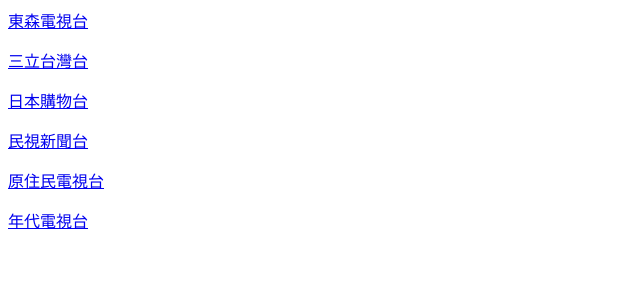
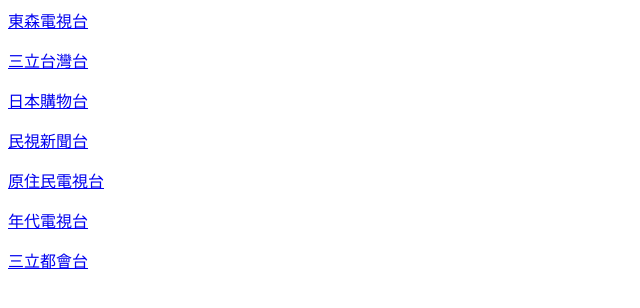
Before and after one commit to masong3000/tvhls, a plain HTML site: page index.html in a window 1280 px wide. Shown: the whole page, without its empty margins (0-640 px from the left). Drawn offline with Linux system fonts and the light colour scheme.

Commit message:
Update index.html

```diff
--- a/index.html
+++ b/index.html
@@ -12,4 +12,5 @@
     <a href="tvch4.html">民視新聞台</a><p>
     <a href="tvch5.html">原住民電視台</a><p>
     <a href="tvch6.html">年代電視台</a><p>
+    <a href="tvch7.html">三立都會台</a><p>
 </html>
```
